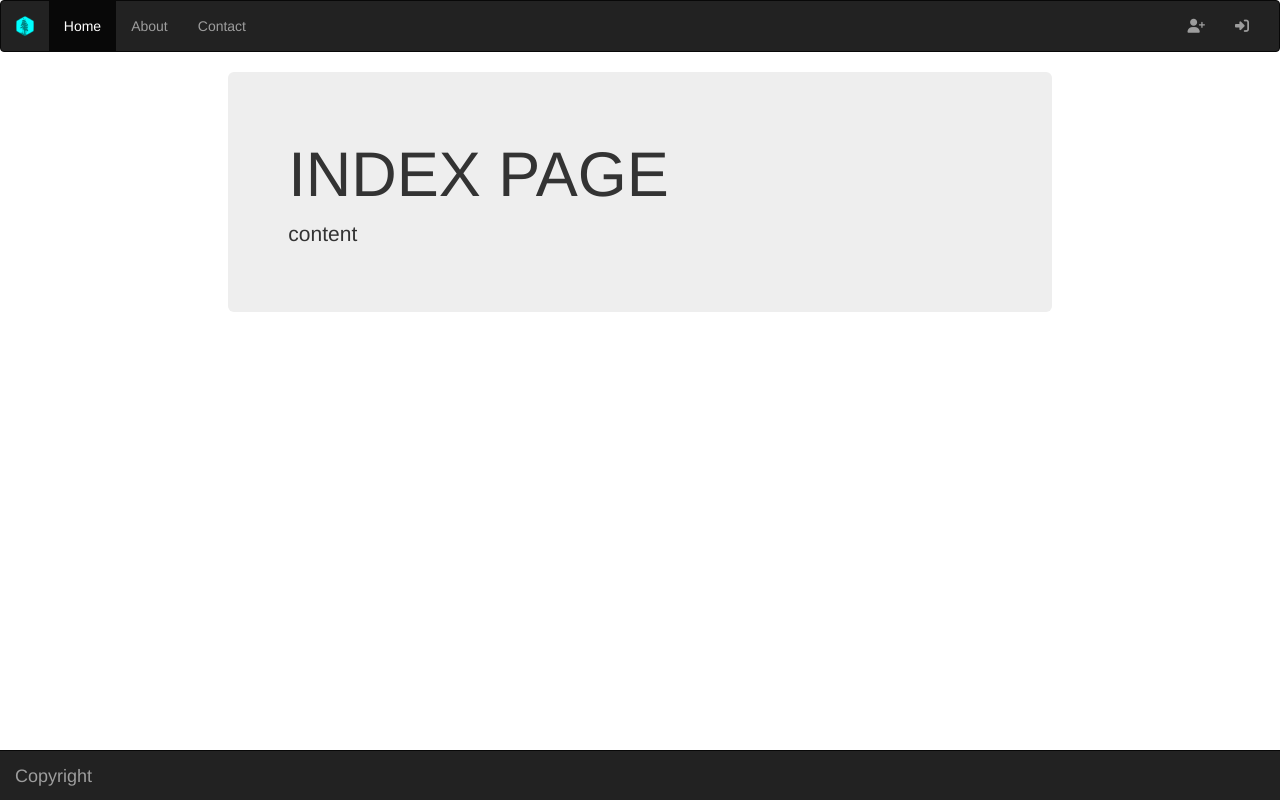
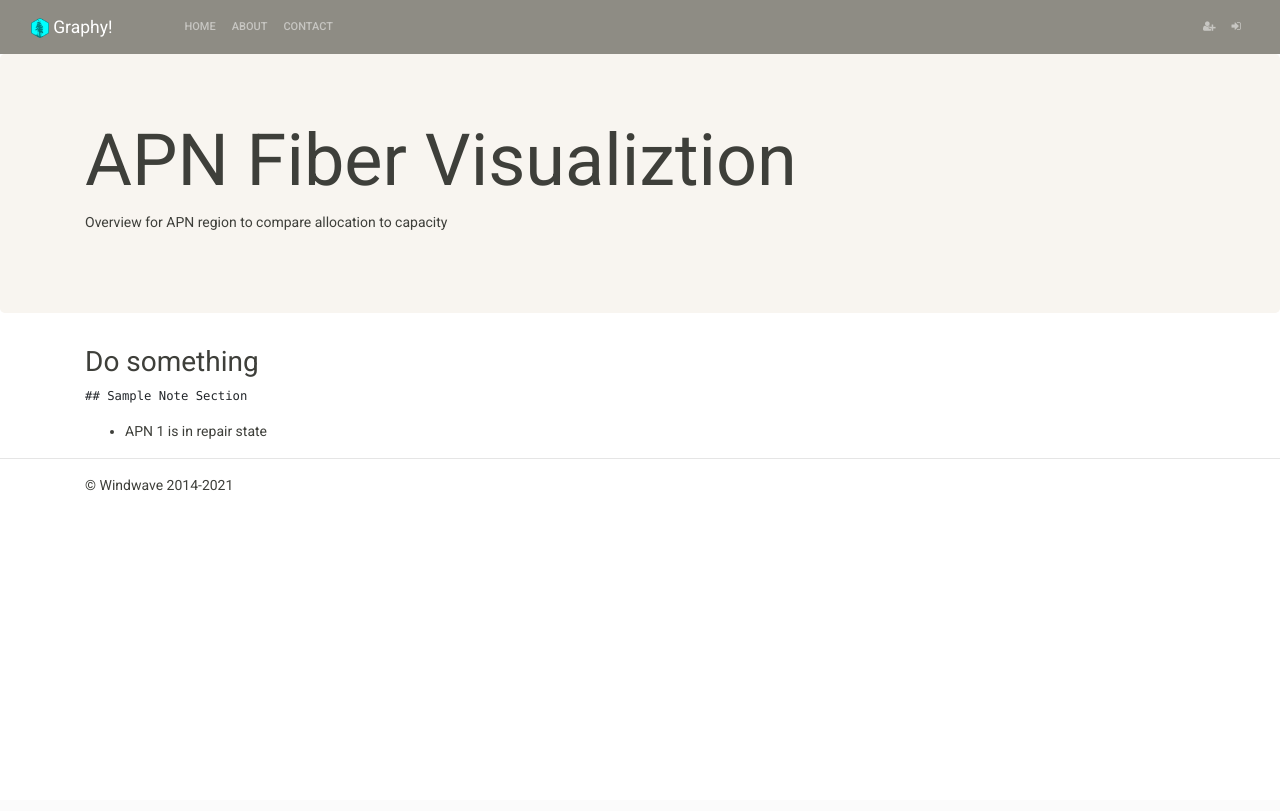
Before and after one commit to bluedogs/flask_app_boiler, a Flask app: page / in a window 1280 px wide. After the commit the page ends 491 px from the top, so only its background shows below. Run offline with Flask 2, Linux system fonts and the light colour scheme; parts of the project's set-up code (start-up, migrations or seed data) failed here and were passed over; some libraries are stand-ins or nearby versions.

Commit message:
UPDATED - To what _I_ use

```diff
--- /dev/null
+++ b/app/api/routes.py
@@ -0,0 +1,4 @@
+def register_routes(api, app, root="api"):
+    from api.test import register_routes as attach_test
+
+    attach_test(api, app)
--- a/app/templates/base.html
+++ b/app/templates/base.html
@@ -1,5 +1,3 @@
-{% import "bootstrap/utils.html" as utils %}
-
 <!DOCTYPE html>
 <html lang="en">
 <head>
@@ -11,174 +9,19 @@
   <meta charset="utf-8">
   <meta name="viewport" content="width=device-width, initial-scale=1">
 
-  <!-- DEFAULT BOOTSTAP3 THEME -->
-  <!-- note:  You may need to comment out when enabling bootswatch -->
-  <link rel="stylesheet" href="https://maxcdn.bootstrapcdn.com/bootstrap/3.3.7/css/bootstrap.min.css">
-
-  <!-- bootswatch CDN, uncomment one link for a different bootswatch theme -->
-
-  <!-- Cyborg -->
-  <!--<link href="https://maxcdn.bootstrapcdn.com/bootswatch/3.3.7/cyborg/bootstrap.min.css" rel="stylesheet" integrity="sha384-D9XILkoivXN+bcvB2kSOowkIvIcBbNdoDQvfBNsxYAIieZbx8/SI4NeUvrRGCpDi" crossorigin="anonymous">-->
-
-  <!-- Darkly -->
-   <!--<link href="https://maxcdn.bootstrapcdn.com/bootswatch/3.3.7/darkly/bootstrap.min.css" rel="stylesheet" integrity="sha384-S7YMK1xjUjSpEnF4P8hPUcgjXYLZKK3fQW1j5ObLSl787II9p8RO9XUGehRmKsxd" crossorigin="anonymous"> -->
-
-  <!-- Flatly -->
-   <!--<link href="https://maxcdn.bootstrapcdn.com/bootswatch/3.3.7/flatly/bootstrap.min.css" rel="stylesheet" integrity="sha384-+ENW/yibaokMnme+vBLnHMphUYxHs34h9lpdbSLuAwGkOKFRl4C34WkjazBtb7eT" crossorigin="anonymous"> -->
-
-  <script src="https://use.fontawesome.com/b693186513.js"></script>
-  <script src="https://ajax.googleapis.com/ajax/libs/jquery/3.2.1/jquery.min.js"></script>
-  <script src="https://maxcdn.bootstrapcdn.com/bootstrap/3.3.7/js/bootstrap.min.js"></script>
-  <style>
-
-/* Sticky footer styles
--------------------------------------------------- */
-html {
-  position: relative;
-  min-height: 100%;
-}
-body {
-  /* Margin bottom by footer height */
-  margin-bottom: 60px;
-}
-.footer {
-  position: absolute;
-  bottom: 0;
-  width: 100%;
-  /* Set the fixed height of the footer here */
-  height: 5px;
-
-}
-
-  </style>
+  <link rel="stylesheet" href="https://stackpath.bootstrapcdn.com/bootswatch/4.5.2/sandstone/bootstrap.min.css" integrity="sha384-zEpdAL7W11eTKeoBJK1g79kgl9qjP7g84KfK3AZsuonx38n8ad+f5ZgXtoSDxPOh" crossorigin="anonymous">
+  <link rel="stylesheet" href="https://stackpath.bootstrapcdn.com/font-awesome/4.7.0/css/font-awesome.min.css" integrity="sha384-wvfXpqpZZVQGK6TAh5PVlGOfQNHSoD2xbE+QkPxCAFlNEevoEH3Sl0sibVcOQVnN" crossorigin="anonymous">
 </head>
 <body>
 
-<nav class="navbar navbar-inverse">
-  <div class="container-fluid">
-    <div class="navbar-header">
-      <button type="button" class="navbar-toggle" data-toggle="collapse" data-target="#myNavbar">
-        <span class="icon-bar"></span>
-        <span class="icon-bar"></span>
-        <span class="icon-bar"></span>
-      </button>
-      <!-- change to your site name or logo-->
-      <a href="/" class="navbar-brand"><img src="../static/img/logo.png" height="20"></a>
-      <!-- <a class="navbar-brand" href="/">My Site</a> -->
-    </div>
-    <div class="collapse navbar-collapse" id="myNavbar">
-      <ul class="nav navbar-nav">
-        <li class="active"><a href="/">Home</a></li>
-        <li><a href="/about">About</a></li>
-        <li><a href="/contact">Contact</a></li>
-          {% if current_user.name %}
-          <!-- Add links for logged in users here: -->
-        <li><a href="/test">Test</a></li>
-          {% else %}
+  {% include 'base/navbar.j2' %}
 
-          {% endif %}
-
-        <!-- <li><a href="#"> ADD MORE LINKS </a></li> -->
-
-      </ul>
-      <ul class="nav navbar-nav navbar-right">
-        {% if current_user.name %}
-          <li>
-          <a href="/profile">{{ current_user.name }}</a>
-        </li>
-          <li>
-          <a href="/signout"><span class="fa fa-sign-out"></span></a>
-        </li>
-          {% else %}
-          <li>
-          <a href="/signup"><span class="fa fa-user-plus"></span></a>
-        </li>
-        <li>
-          <a href="/signin"><span class="fa fa-sign-in"></span></a>
-        </li>
-          {% endif %}
-
-
-      </ul>
-    </div>
-  </div>
-</nav>
-
-<div class="container-fluid text-center">
-  <div class="row content">
-    <div class="col-sm-2 sidenav">
-      <!-- Left Side Nav links -->
-
-
-    </div>
-    <!-- Center Content -->
-    <div class="col-sm-8 text-left">
-
+  <main role="main">
         {% block content %}{% endblock %}
-
-    </div>
-    <div class="col-sm-2 sidenav">
-      <!-- Right Side Nav links -->
-        {% if current_user.name %}
-      <div class="well">
-          <p>Signed in User Links</p>
-          <p><a href="/test">Just a test.</a></p>
-      </div>
-      <!--<div class="well">-->
-        <!--<p>ADS</p>-->
-      <!--</div>-->
-        {% else %}
-        {% endif %}
-    </div>
-  </div>
-</div>
-
-    <footer class="footer navbar navbar-inverse navbar-fixed-bottom">
-
-      <div class="container-fluid">
-        <p class="navbar-brand">Copyright</p>
-      </div>
-    </footer>
-
-
-<!-- monkey business for messages from flask -->
-<script type="text/javascript">
-/* Trigger flash modal */
-$(document).ready(function() {
-    var messages = "{{ get_flashed_messages() }}";
-
-    if (typeof messages != 'undefined' && messages != '[]') {
-        $("#myModal").modal();
-    };
-});
-</script>
-<div id="myModal" class="modal fade" role="dialog">
-    <div class="modal-dialog">
-
-        <!-- Modal content-->
-        <div class="modal-content">
-            <div class="modal-header">
-                <button type="button" class="close" data-dismiss="modal">&times;</button>
-                <!-- <h4 class="modal-title">Sorry!</h4> -->
-            </div>
-            <div class="modal-body">
-                {% with messages = get_flashed_messages() %}
-                {% if messages %}
-                <ul class=flashes>
-                    {% for message in messages %}
-                    <li>{{ message }}</li>
-                    {% endfor %}
-                </ul>
-                {% endif %}
-                {% endwith %}
-            </div>
-            <div class="modal-footer">
-                <button type="button" class="btn btn-default" data-dismiss="modal">Close</button>
-            </div>
-        </div>
-
-    </div>
-</div>
+  </main>
+  {% include 'base/footer.j2' %}
+  {% include 'base/modal.j2' %}
+  <script src="https://stackpath.bootstrapcdn.com/bootstrap/4.5.2/js/bootstrap.bundle.min.js" integrity="sha384-LtrjvnR4Twt/qOuYxE721u19sVFLVSA4hf/rRt6PrZTmiPltdZcI7q7PXQBYTKyf" crossorigin="anonymous"></script>
 
 </body>
 </html>
--- /dev/null
+++ b/app/templates/base/footer.j2
@@ -0,0 +1,4 @@
+<hr>
+<footer class="container">
+  <p>&copy; Windwave 2014-2021</p>
+</footer>
--- /dev/null
+++ b/app/templates/base/modal.j2
@@ -0,0 +1,39 @@
+
+<!-- monkey business for messages from flask -->
+<script type="text/javascript">
+/* Trigger flash modal */
+$(document).ready(function() {
+    var messages = "{{ get_flashed_messages() }}";
+
+    if (typeof messages != 'undefined' && messages != '[]') {
+        $("#myModal").modal();
+    };
+});
+</script>
+<div id="myModal" class="modal fade" role="dialog">
+    <div class="modal-dialog">
+
+        <!-- Modal content-->
+        <div class="modal-content">
+            <div class="modal-header">
+                <button type="button" class="close" data-dismiss="modal">&times;</button>
+                <!-- <h4 class="modal-title">Sorry!</h4> -->
+            </div>
+            <div class="modal-body">
+                {% with messages = get_flashed_messages() %}
+                {% if messages %}
+                <ul class=flashes>
+                    {% for message in messages %}
+                    <li>{{ message }}</li>
+                    {% endfor %}
+                </ul>
+                {% endif %}
+                {% endwith %}
+            </div>
+            <div class="modal-footer">
+                <button type="button" class="btn btn-default" data-dismiss="modal">Close</button>
+            </div>
+        </div>
+
+    </div>
+</div>
--- /dev/null
+++ b/app/templates/base/nav-left.j2
@@ -0,0 +1,5 @@
+      <div class="col-sm-2 sidenav">
+        <!-- Left Side Nav links -->
+
+
+      </div>
--- /dev/null
+++ b/app/templates/base/navbar.j2
@@ -0,0 +1,45 @@
+<nav class="navbar navbar-expand-lg navbar-dark bg-dark">
+  <div class="container-fluid">
+    <div class="navbar-header">
+      <button class="navbar-toggler" type="button" data-toggle="collapse" data-target="#main-nav" aria-controls="main-nav" aria-expanded="false" aria-label="Toggle navigation"><span class="navbar-toggler-icon"></span></button>
+
+      <!-- change to your site name or logo-->
+      <a class="navbar-brand" href="/"><img src="../static/img/logo.png" height="20">
+      Graphy!</a>
+    </div>
+    <div class="collapse navbar-collapse" id="main-nav">
+      <ul class="nav navbar-nav ml-xl-5">
+        <li class="nav-item">
+          <a href="/" class="nav-link">Home</a>
+        </li>
+        <li class="nav-item"><a href="/about" class="nav-link">About</a></li>
+        <li class="nav-item"><a href="/contact" class="nav-link">Contact</a></li>
+        {% if current_user.name %}
+          <!-- Add links for logged in users here: -->
+          <li class="nav-item dropdown"><a href="/test" class="nav-link">Test</a></li>
+        {% else %}
+
+        {% endif %}
+      </ul>
+      <ul class="nav navbar-nav ml-auto">
+        {% if current_user.name %}
+          <li class="nav-item">
+          <a href="/profile"  class="nav-link">{{ current_user.name }}</a>
+        </li>
+          <li class="nav-item">
+          <a href="/signout"  class="nav-link"><span class="fa fa-sign-out"></span></a>
+        </li>
+          {% else %}
+          <li class="nav-item">
+          <a href="/signup" class="nav-link"><span class="fa fa-user-plus"></span></a>
+        </li>
+        <li class="nav-item">
+          <a href="/signin"  class="nav-link"><span class="fa fa-sign-in"></span></a>
+        </li>
+          {% endif %}
+
+
+      </ul>
+    </div>
+  </div>
+</nav>
--- a/app/templates/index.html
+++ b/app/templates/index.html
@@ -4,12 +4,18 @@
 {% block content %}
 
 <div class="jumbotron">
-  <h1>INDEX PAGE</h1>
-  <p class="lead">content</p>
+  <div class="container">
+    <h1 class="display-3">APN Fiber Visualiztion</h1>
+    <p>Overview for APN region to compare allocation to capacity</p>
+  </div>
 </div>
+<div class="container">
+  <h2>Do something</h2>
 
-
-
-
-
+</div>
+<div class="container bg-gradient-light">
+  {% filter markdown %}
+    {% include "md/general_notes.md" %}
+  {% endfilter %}
+</div>
 {% endblock %}
--- /dev/null
+++ b/app/templates/md/general_notes.md
@@ -0,0 +1,2 @@
+## Sample Note Section
+- APN 1 is in repair state
```
Also changed, not shown: app/__init__.py (+10 -2 lines), app/api/__init__.py (added, +24 -0 lines), app/api/test/__init__.py (added, +24 -0 lines), app/templates/base/nav-right.j2 (added, +13 -0 lines), requirements.txt (+47 -30 lines), README.md, README_AZURE.md, 1 other file. Lines whose indentation alone changed are shown as unchanged.
